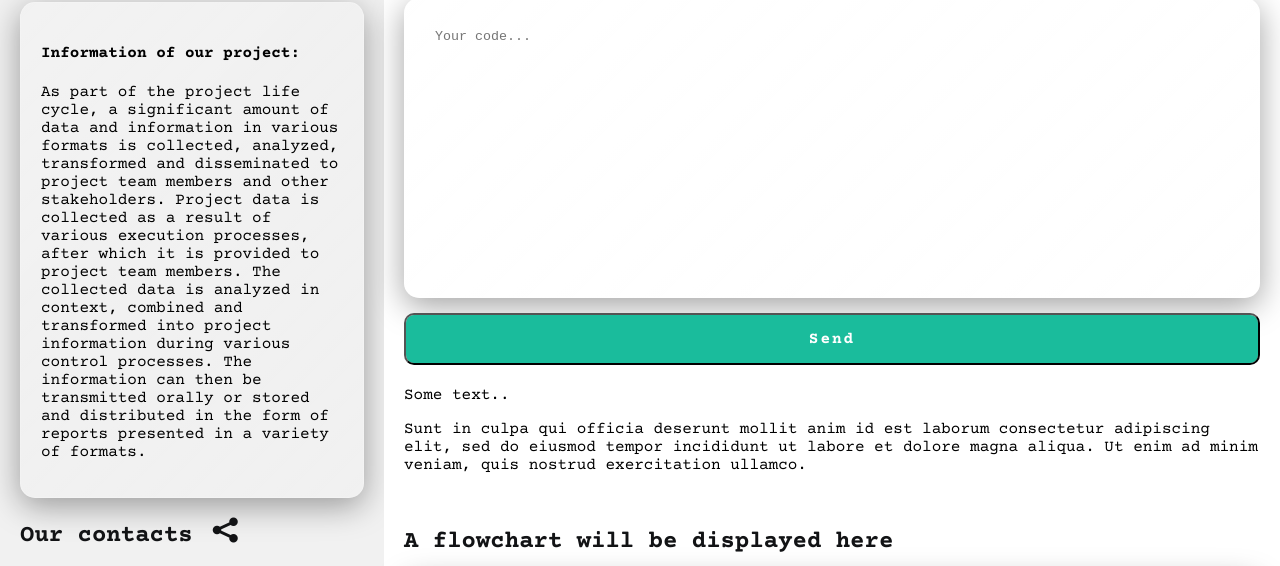
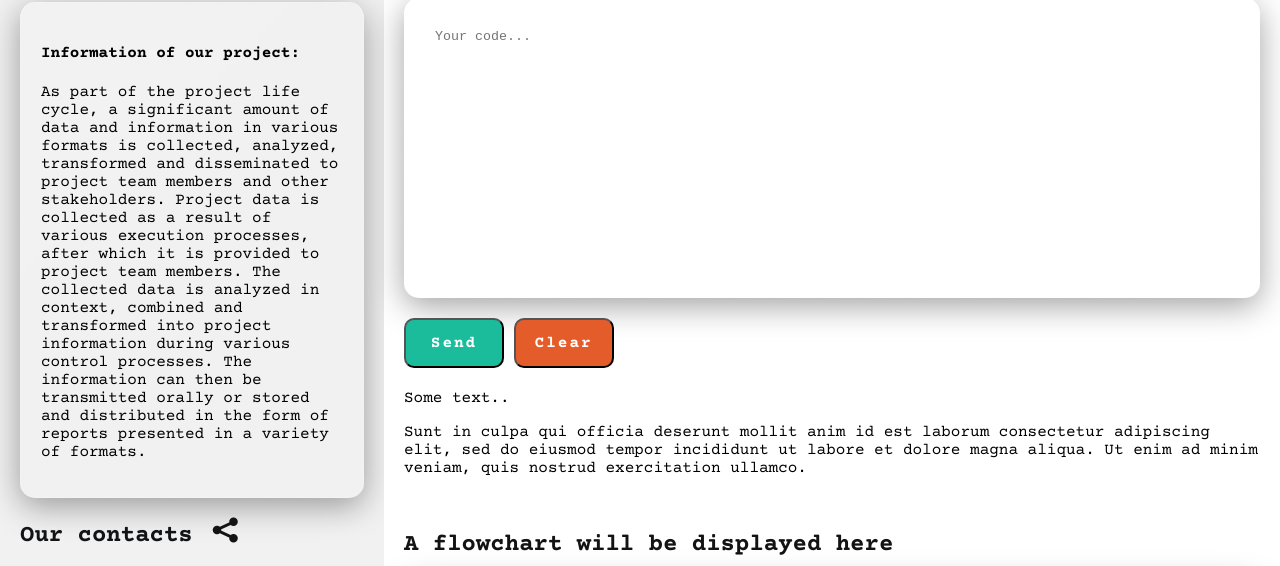
Before and after one commit to chyrkovmaksym/flowcharts, a plain HTML site: page index.html in a window 1280 px wide. Shown: the part 495-1061 px from the top of the page. Drawn offline with nearby package versions, Linux system fonts and the light colour scheme; no server answers; files whose address does not match are found by name.

Commit message:
created reset button

```diff
--- a/index.html
+++ b/index.html
@@ -63,7 +63,10 @@
         <div class="main">
             <h2 class="headers">Let's start creating a flowchart</h2>
             <textarea name="code" id="code" class="code_" style="height: 300px;" placeholder="Your code..."></textarea>
-            <button id="button" class="button">Send</button>
+            <div class="buttons-code">
+                <button id="button-send" class="button-send">Send</button>
+                <button id="button-clear" class="button-clear">Clear</button>
+            </div>
             <p>Some text..</p>
             <p>Sunt in culpa qui officia deserunt mollit anim id est laborum consectetur adipiscing elit, sed do eiusmod
                 tempor incididunt ut labore et dolore magna aliqua. Ut enim ad minim veniam, quis nostrud exercitation
--- a/scripts/main.js
+++ b/scripts/main.js
@@ -3,15 +3,20 @@ import { Cleaner } from './cleancode.js';
 import { finder, X, Y } from './test.js';
 
 const code = document.getElementById('code');
-const button = document.getElementById('button');
+const buttonSend = document.getElementById('button-send');
+const buttonClear = document.getElementById('button-clear');
 
 let resultOfProgramm = [];
 let resultOfCleaner = [];
 
-button.addEventListener('click', () => {
+buttonSend.addEventListener('click', () => {
   const cleanedCode = new Cleaner(code.value);
   resultOfCleaner = cleanedCode.getResult();
   const parsedCode = new BlockBuilder(resultOfCleaner);
   resultOfProgramm = parsedCode.getResult();
   finder(resultOfProgramm, X, Y);
 });
+
+buttonClear.addEventListener('click', () => {
+  location.reload();
+});
--- a/styles/style.css
+++ b/styles/style.css
@@ -254,20 +254,39 @@ footer * {
     margin: 0;
 }
 
-input,
-button {
-    font-size: 1em;
-    padding: 1em;
+.buttons-code {
     width: 100%;
-    border-radius: 5px;
+    margin-top: 15px;
     margin-bottom: 5px;
 }
 
-/*button {
-    background-color: #c7940a;
+.button-send {
+    background-color: #1abc9c;
+    margin-bottom: 5px;
     color: #ffffff;
+    width: 100px;
+    height: 50px;
+    border-radius: 10px;
+    font-family: 'Courier Prime', monospace;
+    font-weight: bold;
+    font-size: 16px;
+    letter-spacing: 2px;
+    transition: .15s ease-in-out;
 }
-*/
+
+.button-clear {
+    background-color: #e45c2a;
+    margin-bottom: 5px;
+    color: #ffffff;
+    width: 100px;
+    height: 50px;
+    border-radius: 10px;
+    font-family: 'Courier Prime', monospace;
+    font-weight: bold;
+    font-size: 16px;
+    letter-spacing: 2px;
+    transition: .15s ease-in-out;
+}
 
 .copyright {
     height: auto;
```
